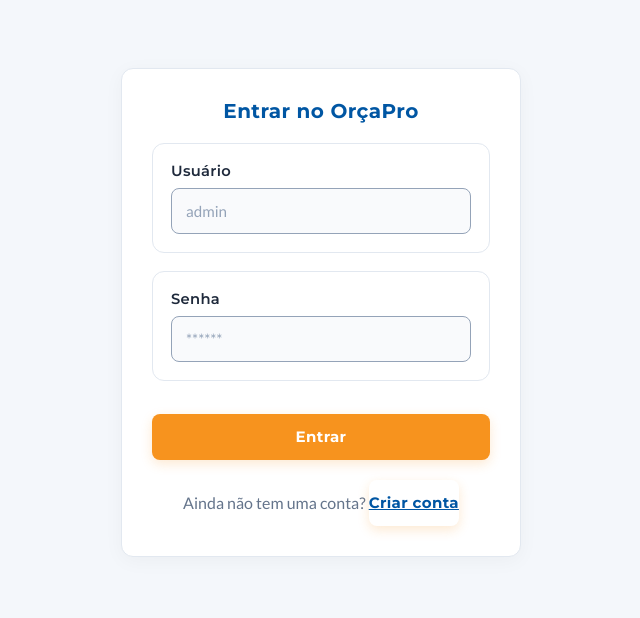
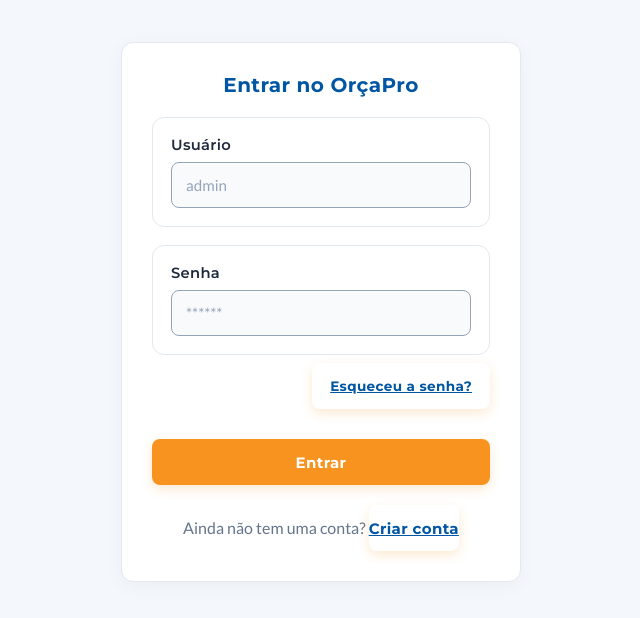
Before and after one commit to danielcousseau/Or-aPro, a React (Vite) app in the folder OrcaPro/frontend/: page /login in a window 1280 px wide. Shown: the top 618 px of the page, without its empty margins (319-959 px from the left). Built offline with nearby package versions, Linux system fonts and the light colour scheme; no server answers.

Commit message:
add verif and doublepass

```diff
--- a/OrcaPro/frontend/src/pages/Cadastro.jsx
+++ b/OrcaPro/frontend/src/pages/Cadastro.jsx
@@ -7,6 +7,7 @@ export default function Cadastro() {
     const [nome, setNome] = useState('');
     const [usuario, setUsuario] = useState('');
     const [senha, setSenha] = useState('');
+    const [confirmarSenha, setConfirmarSenha] = useState('');
     const [carregando, setCarregando] = useState(false);
     const [erro, setErro] = useState('');
     const navigate = useNavigate();
@@ -15,6 +16,13 @@ export default function Cadastro() {
         e.preventDefault();
         setErro('');
         setCarregando(true);
+
+        // [UX/SecOps] Impede o cadastro se as senhas não forem idênticas
+        if (senha !== confirmarSenha) {
+            setErro('As senhas não coincidem. Verifique e tente novamente.');
+            setCarregando(false);
+            return;
+        }
 
         try {
             await api.post('/registrar', {
@@ -56,6 +64,10 @@ export default function Cadastro() {
                         <label>Senha</label>
                         <input type="password" value={senha} onChange={(e) => setSenha(e.target.value)} placeholder="Mínimo de 6 caracteres" required minLength={6} />
                     </section>
+                    <section className="form-section">
+                        <label>Confirmar Senha</label>
+                        <input type="password" value={confirmarSenha} onChange={(e) => setConfirmarSenha(e.target.value)} placeholder="Digite a senha novamente" required minLength={6} />
+                    </section>
                     <button type="submit" disabled={carregando} style={{ width: '100%', marginTop: '15px', padding: '12px', opacity: carregando ? 0.7 : 1, cursor: carregando ? 'not-allowed' : 'pointer' }}>
                         {carregando ? 'Criando conta...' : 'Registrar'}
                     </button>
--- a/OrcaPro/frontend/src/pages/Login.jsx
+++ b/OrcaPro/frontend/src/pages/Login.jsx
@@ -1,6 +1,7 @@
 import { useState } from 'react';
 import { useNavigate } from 'react-router-dom';
 import api from '../services/api';
+import { toast } from 'react-toastify'; // Importando para a notificação de esqueci a senha
 
 export default function Login() {
     const [usuario, setUsuario] = useState('');
@@ -75,6 +76,12 @@ export default function Login() {
                         <input type="password" value={senha} onChange={(e) => setSenha(e.target.value)} placeholder="******" required />
                     </section>
 
+                    <div style={{ textAlign: 'right', marginTop: '-10px', marginBottom: '15px' }}>
+                        <button type="button" onClick={() => toast.info('Para redefinir sua senha, entre em contato com o administrador do sistema.')} style={{ background: 'none', border: 'none', color: 'var(--primary)', fontSize: '0.85rem', cursor: 'pointer', textDecoration: 'underline' }}>
+                            Esqueceu a senha?
+                        </button>
+                    </div>
+
                     <button
                         type="submit"
                         disabled={carregando}
```
